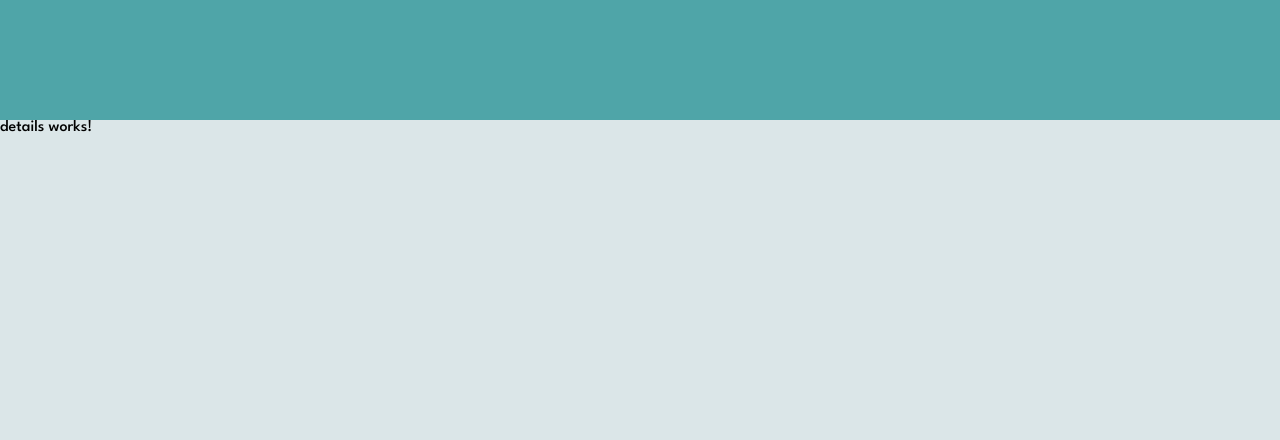
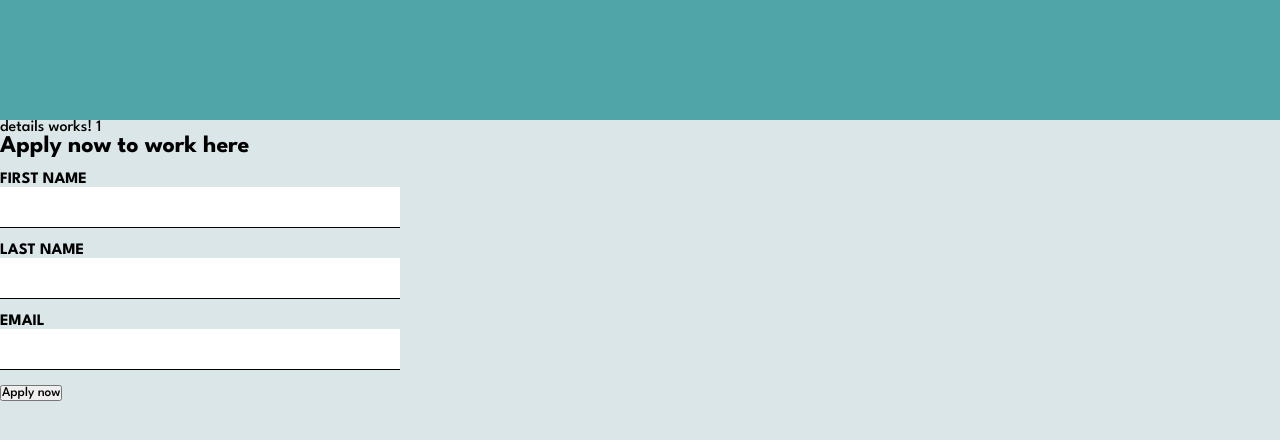
Before and after one commit to simonalorenc/job-listing, an Angular app: page /details/1 in a window 1280 px wide. Shown: the top 440 px of the page. Built offline with nearby package versions, Linux system fonts and the light colour scheme.

Commit message:
add filter function

```diff
--- a/src/app/details/details.component.scss
+++ b/src/app/details/details.component.scss
@@ -0,0 +1,34 @@
+li {
+    list-style-type: none;
+  }
+
+  .listing-apply .section-heading {
+    font-size: 18pt;
+    margin-bottom: 15px;
+  }
+
+  label, input {
+    display: block;
+  }
+  label {
+    color: var(--secondary-color);
+    font-weight: bold;
+    text-transform: uppercase;
+    font-size: 12pt;
+  }
+  input {
+    font-size: 16pt;
+    margin-bottom: 15px;
+    padding: 10px;
+    width: 400px;
+    border-top: none;
+    border-right: none;
+    border-left: none;
+    border-bottom: solid .3px;
+  }
+  @media (max-width: 1024px) {
+    .listing-photo {
+      width: 100%;
+      height: 400px;
+    }
+  }
--- a/src/app/details/details.component.ts
+++ b/src/app/details/details.component.ts
@@ -1,17 +1,60 @@
-import { Component } from '@angular/core';
+import { Component, inject } from '@angular/core';
 import { CommonModule } from '@angular/common';
+import { ActivatedRoute } from '@angular/router';
+import { JobsService } from '../jobs.service';
+import { Joboffer } from '../joboffer';
+import { FormControl, FormGroup, ReactiveFormsModule } from '@angular/forms';
 
 @Component({
   selector: 'app-details',
   standalone: true,
-  imports: [CommonModule],
+  imports: [
+    CommonModule,
+    ReactiveFormsModule
+  ],
   template: `
     <p>
-      details works!
+      details works! {{ jobOffer?.id }}
     </p>
+    <section class="listing-apply">
+      <h2 class="section-heading">Apply now to work here</h2>
+      <form [formGroup]="applyForm" (submit)="submitApplication()">
+        <label for="first-name">First Name</label>
+        <input id="first-name" type="text" formControlName="firstName">
+
+        <label for="last-name">Last Name</label>
+        <input id="last-name" type="text" formControlName="lastName">
+
+        <label for="email">Email</label>
+        <input id="email" type="email" formControlName="email">
+        <button type="submit" class="primary">Apply now</button>
+      </form>
+    </section>
   `,
   styleUrls: ['./details.component.scss']
 })
+
 export class DetailsComponent {
+  route: ActivatedRoute = inject(ActivatedRoute)
+  jobsService = inject(JobsService)
+  jobOffer: Joboffer | undefined
 
+  applyForm = new FormGroup({
+    firstName: new FormControl(''),
+    lastName: new FormControl(''),
+    email: new FormControl('')
+  });
+
+  constructor() {
+    const jobOfferId = Number(this.route.snapshot.params['id'])
+    this.jobOffer = this.jobsService.getJobsOffersById(jobOfferId)
+  }
+
+  submitApplication() {
+    this.jobsService.submitApplication(
+      this.applyForm.value.firstName ?? '',
+      this.applyForm.value.lastName ?? '',
+      this.applyForm.value.email ?? ''
+    );
+  }
 }
--- a/src/app/job/job.component.ts
+++ b/src/app/job/job.component.ts
@@ -14,10 +14,11 @@ import { JobsService } from '../jobs.service';
   template: `
     <section>
       <div class="filter-input-container">
-        <input class="filter-input" type="text" placeholder="Filter by category">
+        <input class="filter-input" type="text" placeholder="Filter by category" #filter>
+        <button class="primary" type="button" (click)="filterResults(filter.value)">Search</button>
       </div>
       <div class="job-offers-container">
-        <app-job-offer *ngFor='let jobOffer of jobOffersList' [jobOffer]="jobOffer"></app-job-offer>
+        <app-job-offer *ngFor='let jobOffer of filteredJobsList' [jobOffer]="jobOffer"></app-job-offer>
       </div>
     </section>
   `,
@@ -28,9 +29,21 @@ export class JobComponent {
 
   jobOffersList: Joboffer[] = []
   jobService: JobsService = inject(JobsService)
+  filteredJobsList: Joboffer[] =[]
+
+  filterResults(text: string) {
+    if (!text) {
+      this.filteredJobsList = this.jobOffersList;
+    }
+
+    this.filteredJobsList = this.jobOffersList.filter(
+      jobOffer => jobOffer?.position.toLowerCase().includes(text.toLowerCase())
+    );
+  }
 
   constructor() {
     this.jobOffersList =
   this.jobService.getAllJobsLocations()
+    this.filteredJobsList = this.jobOffersList
   }
 }
--- a/src/app/jobs.service.ts
+++ b/src/app/jobs.service.ts
@@ -72,4 +72,8 @@ export class JobsService {
   getJobsOffersById(id: number): Joboffer | undefined {
     return this.jobOffersList.find(JobOffer => JobOffer.id === id)
   }
+
+  submitApplication(firstName: string, lastName: string, email: string) {
+    console.log(`Job application received: firstName: ${firstName}, lastName: ${lastName}, email: ${email}.`);
+  }
 }
```
